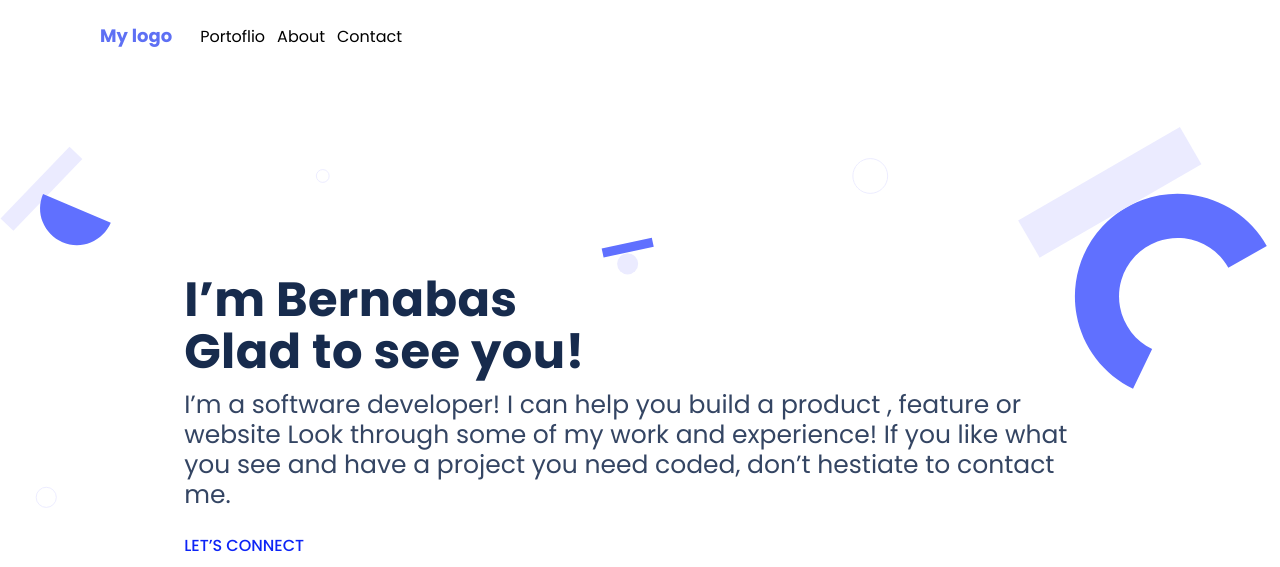
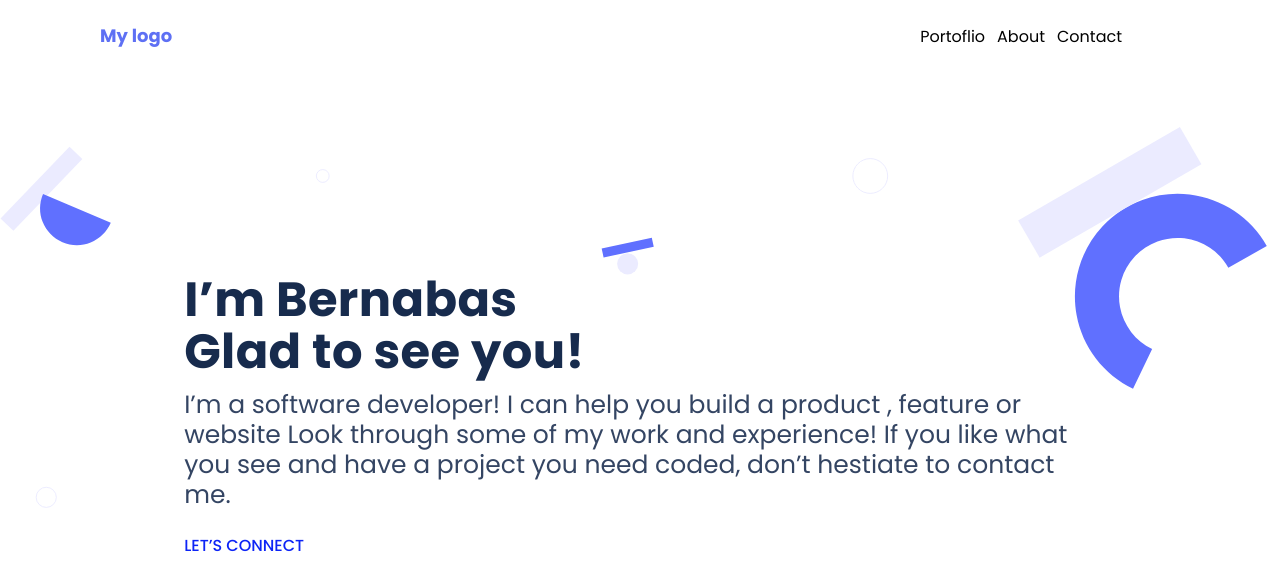
Before and after one commit to bernabasy/setup-and-mobile-frist, a website: page index.html in a window 1280 px wide. Shown: the top 567 px of the page. Drawn offline with Linux system fonts and the light colour scheme.

Commit message:
change on styles of header

```diff
--- a/style.css
+++ b/style.css
@@ -438,6 +438,8 @@ ul {
   transform: rotateY(45deg);
 }
 
+/* mediaquri part */
+
 @media (min-width: 768px) {
   .wrapper {
     width: 100%;
@@ -448,6 +450,7 @@ ul {
 
   header {
     height: 72px;
+    width: 100%;
   }
 
   .logo-a {
```
